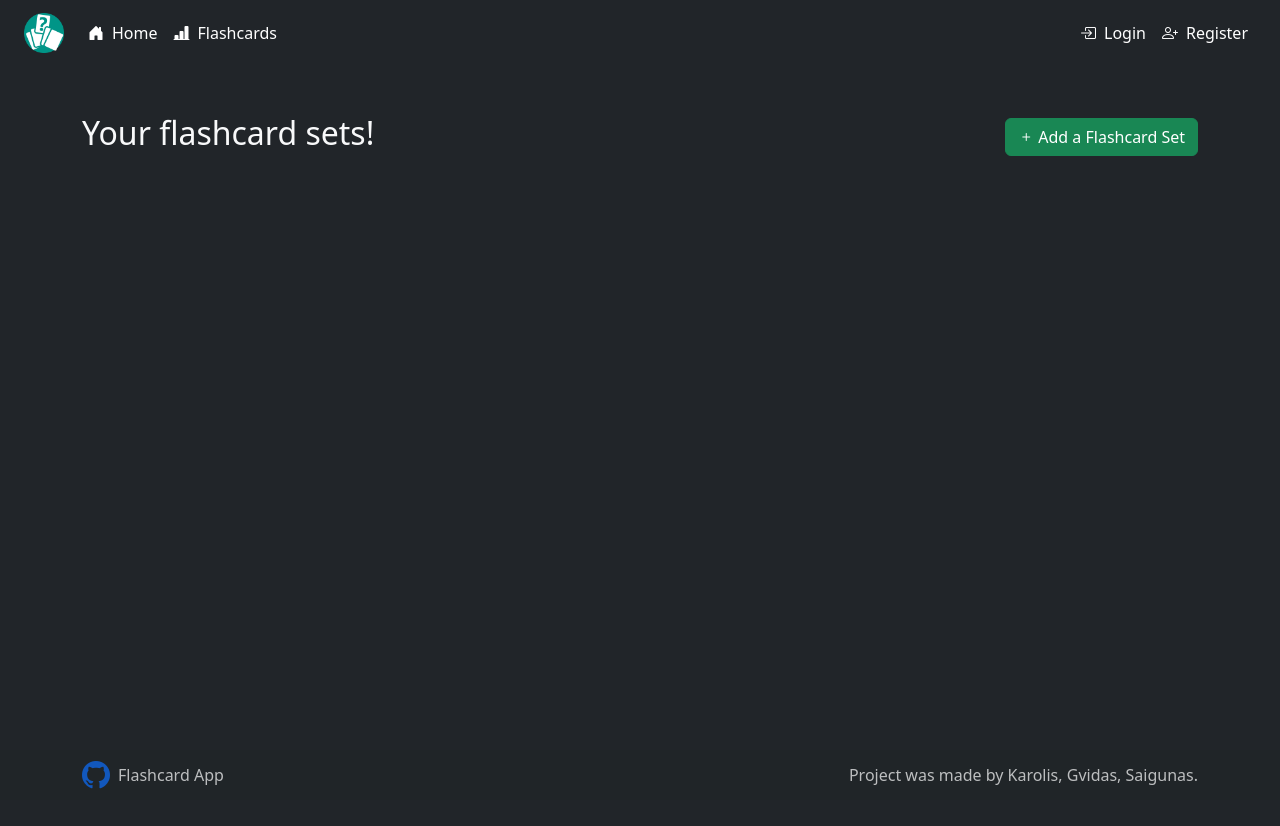
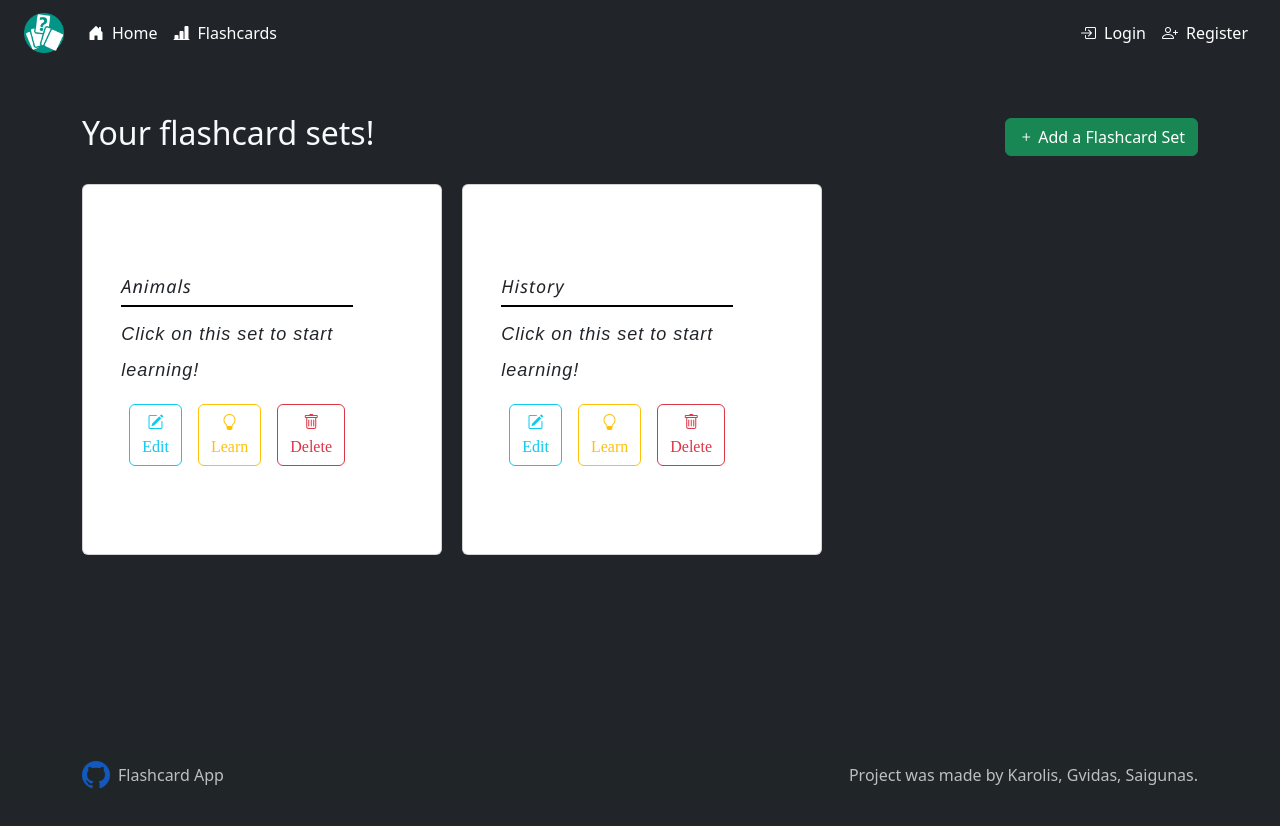
Before and after one commit to Saigunas/flashcards-webapp, a Vue app in the folder app-fe/: page /flashcards in a window 1280 px wide. Shown: the top 826 px of the page. Built offline with nearby package versions, Linux system fonts and the light colour scheme.

Commit message:
feat: Test

```diff
--- a/app-fe/views/AddFlashcardSet.vue
+++ b/app-fe/views/AddFlashcardSet.vue
@@ -73,8 +73,9 @@
 },
   };
   </script>
+
+
   <style>
-
   .flashcard {
   display: flex;
   justify-content: center;
--- a/app-fe/views/Flashcards.vue
+++ b/app-fe/views/Flashcards.vue
@@ -1,5 +1,35 @@
 <template>
-  <div class="background-container bg-con bg-dark">
+ <!--  <div class="background-container bg-con bg-dark">
+    <div class="container my-5">
+      <div class="d-flex justify-content-between align-items-center mb-4">
+        <h2 class="text-light">Your flashcard sets!</h2>
+        <router-link class="btn btn-success" :to="{name: 'AddFlashcardSet'}"> <i class="bi bi-plus"></i> Add a Flashcard Set</router-link>
+      </div>
+      <div class="row row-cols-1 row-cols-md-3 g-4">
+     <div v-if="this.sets.user_id = this.user.id">
+        <div v-for="(sets, index) in this.sets" :key="index" class="col">
+          <div class="card bg-white text-dark">
+            <div class="card-body">
+              <h5 class="card-title text-dark">{{ sets.name }}</h5>
+              <div class="d-flex justify-content-between align-items-center">
+                <router-link to="edit" class="btn btn-outline-info mx-2">
+                  <i class="bi bi-pencil-square"></i> Edit
+                </router-link>
+                <router-link to="LearnFlashcard" class="btn btn-outline-warning mx-2">
+                  <i class="bi bi-lightbulb"></i> Learn
+                </router-link>
+                <button type="button" class="btn btn-outline-danger mx-2" @click="deleteSet(sets.id)">
+                  <i class="bi bi-trash"></i> Delete
+                </button>
+              </div>
+            </div>
+          </div>
+        </div>
+      </div>
+    </div>
+</div>
+  </div>-->
+<div class="background-container bg-con bg-dark">
     <div class="container my-5">
       <div class="d-flex justify-content-between align-items-center mb-4">
         <h2 class="text-light">Your flashcard sets!</h2>
@@ -7,7 +37,7 @@
       </div>
       <div class="row row-cols-1 row-cols-md-3 g-4">
         <div v-for="(set, index) in sets" :key="index" class="col">
-          <div class="card bg-white text-dark">
+          <div class="card bg-white text-dark" >
             <div class="card-body">
               <h5 class="card-title text-dark">{{ set.title }}</h5>
               <p class="card-text text-dark">{{ set.description }}</p>
@@ -33,18 +63,46 @@
 <script>
 import axios from 'axios'
 export default {
-  created(){
-
+ data() {
+    return {
+      sets: [
+        { title: 'Animals', description: 'Click on this set to start learning!' },
+        { title: 'History', description: 'Click on this set to start learning!' },
+      ],
+      /*user:null,
+  sets:[]*/
+    }
+  },
+  /*async users(){
+  const response =  await axios.get('http://localhost:5069/user',{
+      headers:{
+        Authorization: localStorage.getItem('token')
+      },
+      });
+this.user =response.data;
   },
 
-  data() {
-    return {
+mounted(){
+this.getFlascardsSets();
+},*/
+  methods: {
+ /* getFlascardsSets(){
+  axios.get('http://localhost:5069/flashcardset',{
 
-    }
-  },
 
-  methods: {
+ }).then(res =>{
+  this.sets=res.data.sets
+  console.log(res)
+ });
+  },*/
+
     deleteSet(index) {
+      /*if(confirm('Delete this Set?')){
+axios.delete("http://localhost:5069/flashcardset/${index}")
+.this(res =>{
+this.getFlascardsSets();
+})
+      }*/
       this.sets.splice(index, 1);
     },
     startLearning(index) {
--- a/app-fe/views/Login.vue
+++ b/app-fe/views/Login.vue
@@ -63,8 +63,15 @@ export default{
    userName: this.userName,
    password: this.password
 })
+.then(response => {
 this.$router.push('/flashcards');
-localStorage.setItem('token',required.data.token);
+ localStorage.setItem('token',required.data.token);
+ console.log('Logged in successfully');
+})
+.catch(error => {
+    console.error('Login failed:', error);
+});
+
 
 
     }
```
